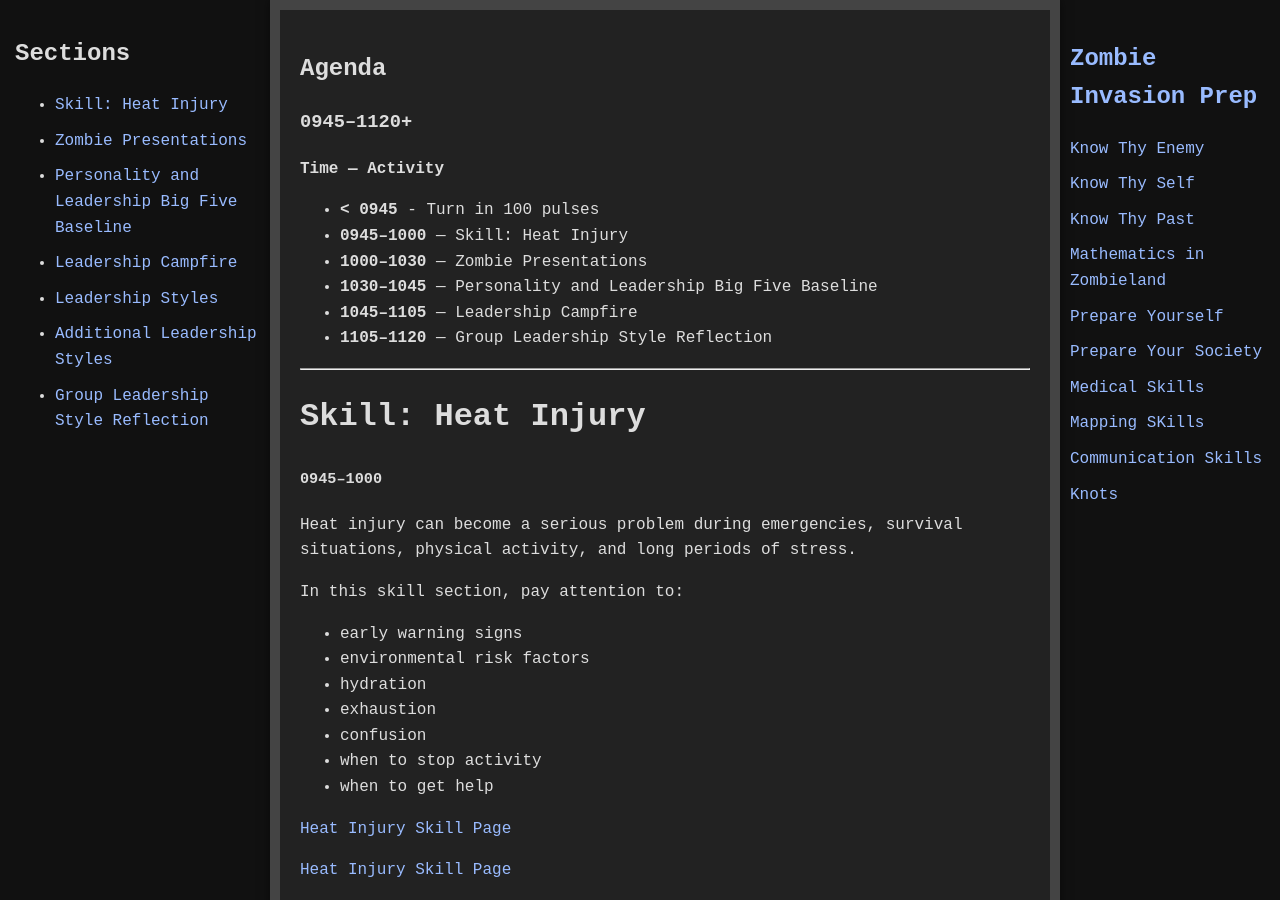
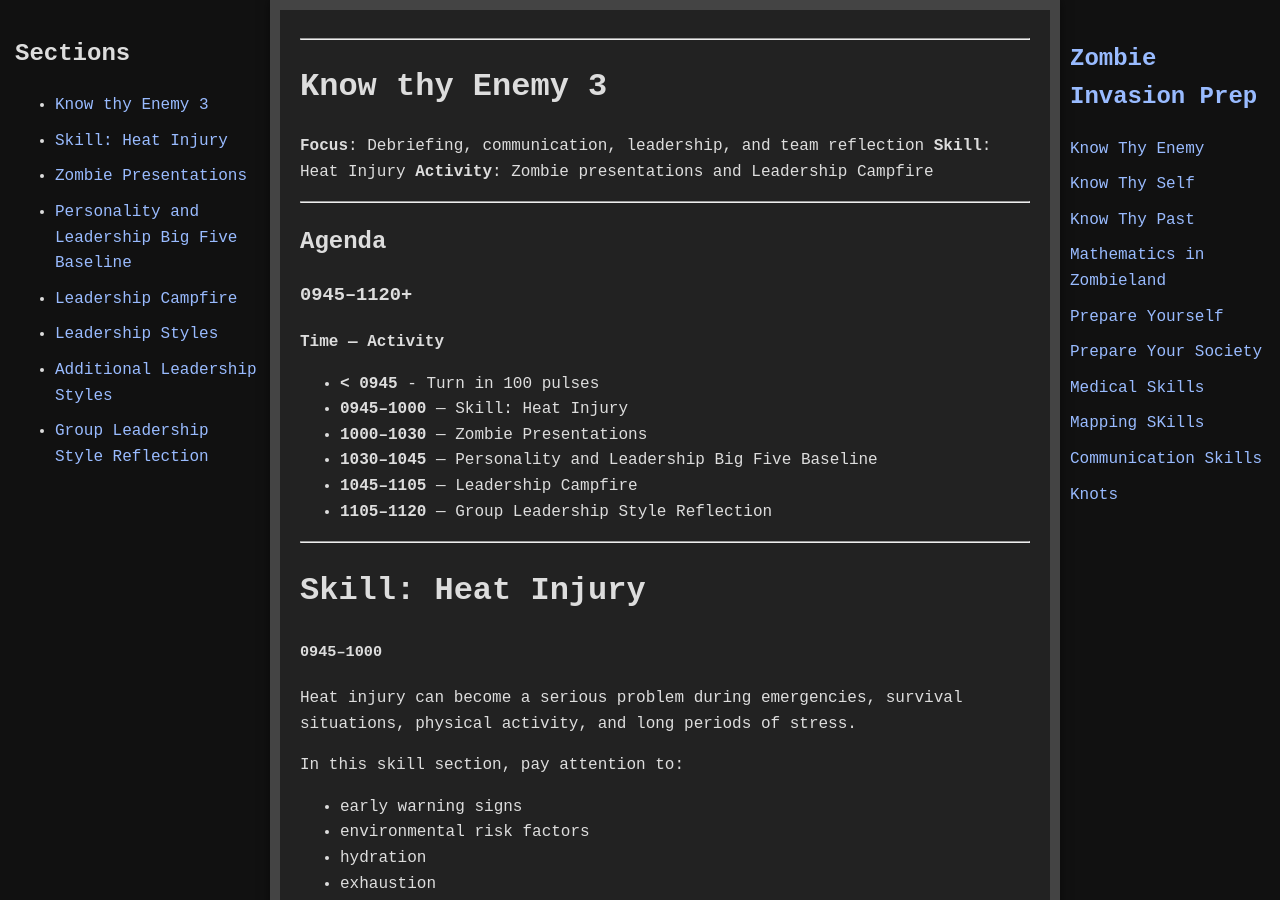
Before and after one commit to jboyce1/ZombieInvasionPrep, a Jekyll site: the page built from classes/know_thy_enemy/class3.md, in a window 1280 px wide and 900 px high. Built offline with Jekyll 4.4.1, drawn with Linux system fonts in a browser that asks for light colours; our own code applies the rules of GitHub Pages for plain Markdown files.

Commit message:
Update class3.md

```diff
--- a/classes/know_thy_enemy/class3.md
+++ b/classes/know_thy_enemy/class3.md
@@ -1,7 +1,9 @@
 ---
 
 layout: default
-title: Module 1.1 Class 3
+title: Know thy Enemy 3
+---
+
 -------------------------
 
 # Know thy Enemy 3
```
